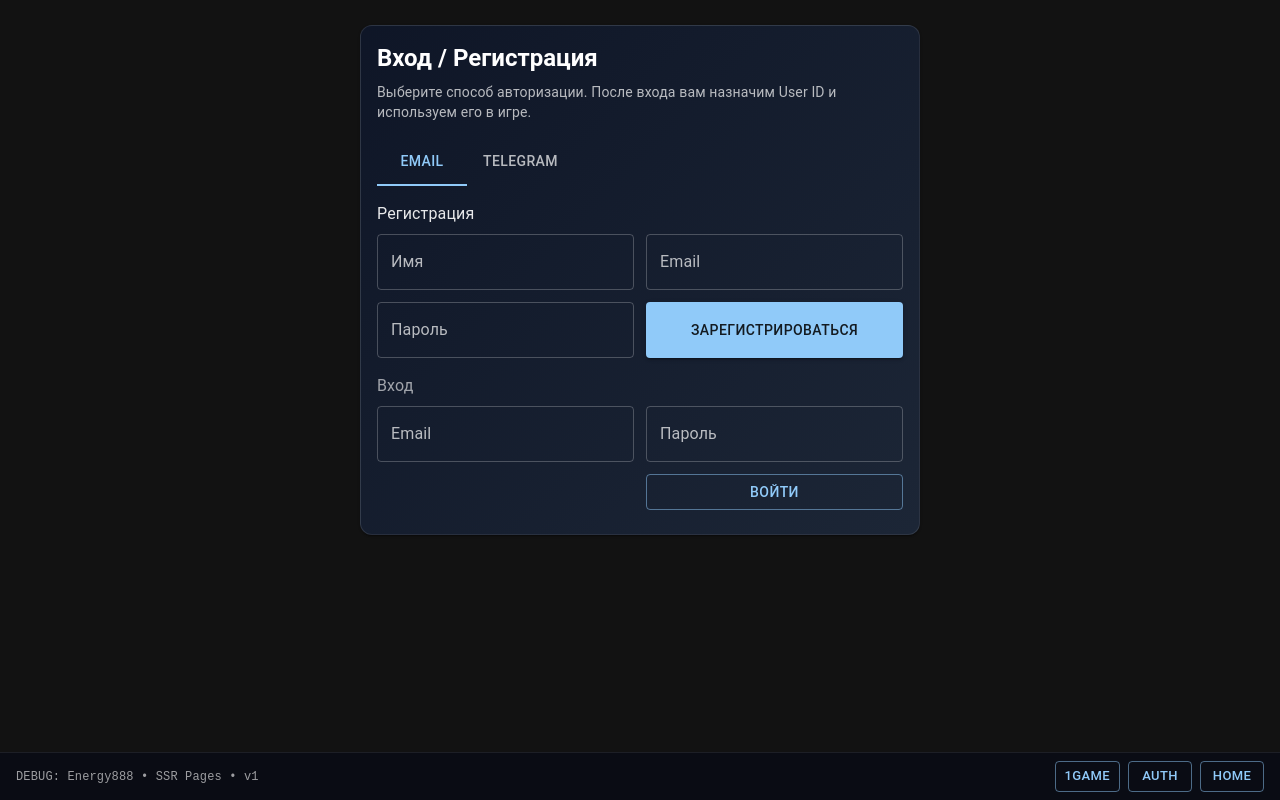
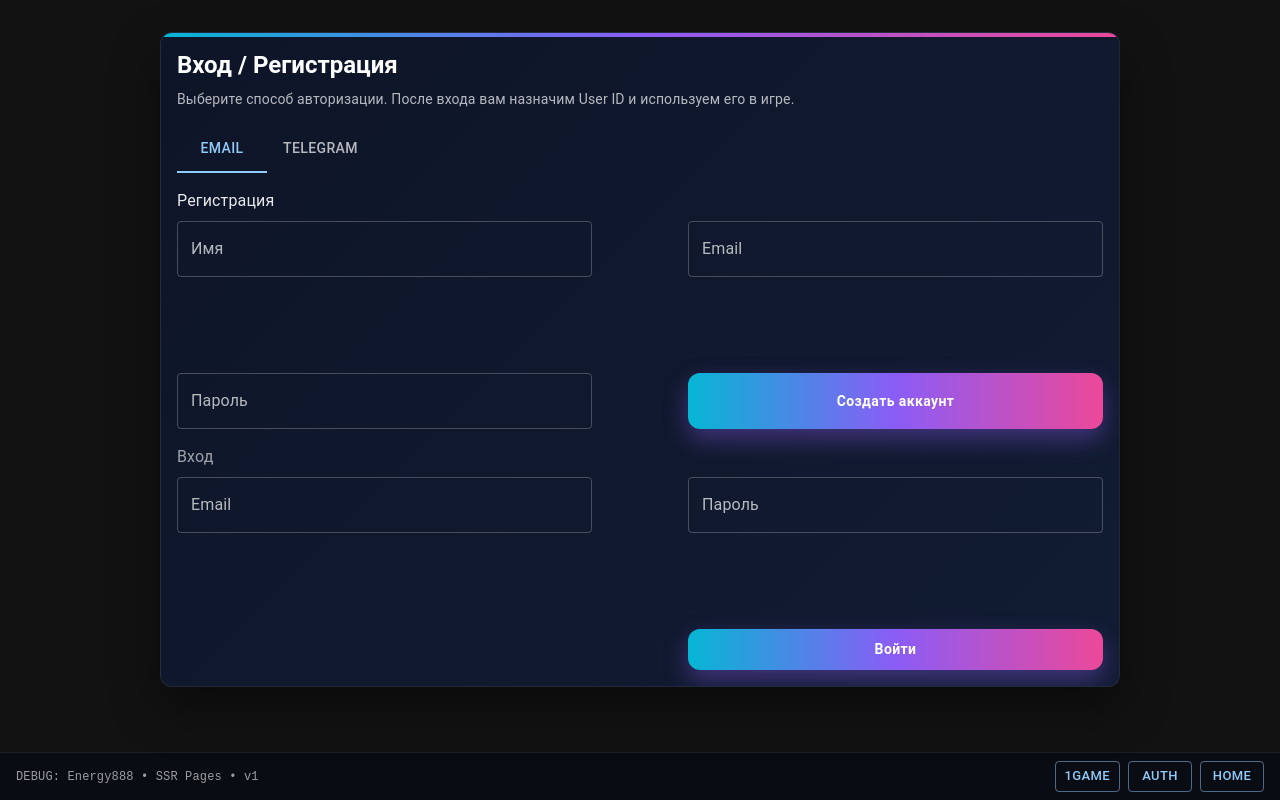
Before and after one commit to mag8888/energy888, a Next.js app in the folder game-ssr/: page /auth in a window 1280 px wide. Built offline with nearby package versions, Linux system fonts and the light colour scheme.

Commit message:
feat(ui): stylish auth page — glass cards with gradient top line, gradient buttons, profile welcome panel; reusable GlassCard/GradientButton components

```diff
--- a/game-ssr/src/pages/auth.tsx
+++ b/game-ssr/src/pages/auth.tsx
@@ -1,6 +1,8 @@
 import { useEffect, useMemo, useRef, useState } from 'react';
-import { Box, Button, Card, CardContent, Tab, Tabs, TextField, Typography, Alert, Snackbar } from '@mui/material';
+import { Avatar, Box, Button, Card, CardContent, Tab, Tabs, TextField, Typography, Alert, Snackbar, Stack } from '@mui/material';
 import { useAuth } from '@/lib/auth';
+import GlassCard from '@/ui/GlassCard';
+import GradientButton from '@/ui/GradientButton';
 
 export default function AuthPage() {
   const { user, registerEmail, loginEmail, loginTelegram } = useAuth();
@@ -40,9 +42,27 @@ export default function AuthPage() {
   }, [tab, bot, loginTelegram]);
 
   return (
-    <Box sx={{ minHeight: '70vh', display: 'flex', alignItems: 'center', justifyContent: 'center', p: 2 }}>
-      <Card sx={{ maxWidth: 560, width: '100%', background: 'linear-gradient(135deg, rgba(15,23,42,0.9), rgba(30,41,59,0.9))', border: '1px solid rgba(255,255,255,0.1)', borderRadius: 3 }}>
-        <CardContent>
+    <Box sx={{ minHeight: '70vh', display: 'flex', alignItems: 'center', justifyContent: 'center', p: { xs: 1.5, md: 4 }, gap: 3, flexDirection: 'column' }}>
+      {/* Profile welcome panel */}
+      {user && (
+        <GlassCard sx={{ maxWidth: 960, width: '100%', p: 2.5 }}>
+          <Stack direction="row" alignItems="center" justifyContent="space-between">
+            <Stack direction="row" spacing={2} alignItems="center">
+              <Avatar sx={{ width: 48, height: 48, background: 'linear-gradient(135deg,#06B6D4,#8B5CF6,#EC4899)', color: '#fff' }}>{user.username?.[0]?.toUpperCase()||'U'}</Avatar>
+              <Box>
+                <Typography sx={{ color: '#fff', fontWeight: 800, fontSize: 20 }}>{user.username}</Typography>
+                <Typography sx={{ color: 'rgba(255,255,255,0.75)' }}>Добро пожаловать в игру!</Typography>
+              </Box>
+            </Stack>
+            <Stack direction={{ xs:'column', sm:'row' }} spacing={1}>
+              <Button href="/1game" variant="outlined" sx={{ borderColor:'rgba(255,255,255,0.2)', color:'#fff' }}>Перейти в игру</Button>
+              <Button onClick={()=>location.reload()} variant="outlined" sx={{ borderColor:'rgba(255,255,255,0.2)', color:'#fff' }}>Обновить</Button>
+            </Stack>
+          </Stack>
+        </GlassCard>
+      )}
+
+      <GlassCard sx={{ maxWidth: 960, width: '100%' }}>
         <Typography variant="h5" sx={{ color: 'white', fontWeight: 'bold', mb: 1 }}>Вход / Регистрация</Typography>
         <Typography variant="body2" sx={{ color: 'rgba(255,255,255,0.7)', mb: 2 }}>Выберите способ авторизации. После входа вам назначим User ID и используем его в игре.</Typography>
         <Tabs value={tab} onChange={(_, v) => setTab(v)} sx={{ mb: 2 }}>
@@ -53,18 +73,18 @@ export default function AuthPage() {
           {tab === 0 && (
             <Box>
               <Typography sx={{ color: 'rgba(255,255,255,0.9)', mb: 1 }}>Регистрация</Typography>
-              <Box sx={{ display: 'grid', gap: 1.5, gridTemplateColumns: '1fr 1fr' }}>
+              <Box sx={{ display: 'grid', gap: 12, gridTemplateColumns: { xs: '1fr', sm: '1fr 1fr' } }}>
                 <TextField label="Имя" value={form.name} onChange={e=>setForm({...form, name: e.target.value})} fullWidth />
                 <TextField label="Email" value={form.email} onChange={e=>setForm({...form, email: e.target.value})} fullWidth />
                 <TextField label="Пароль" type="password" value={form.password} onChange={e=>setForm({...form, password: e.target.value})} fullWidth />
-                <Button variant="contained" onClick={async ()=>{ try{ await registerEmail(form.name, form.email, form.password); setSnackbar('Регистрация успешна'); }catch(e:any){ setSnackbar(e.message||'Ошибка'); } }}>Зарегистрироваться</Button>
+                <GradientButton onClick={async ()=>{ try{ await registerEmail(form.name, form.email, form.password); setSnackbar('Регистрация успешна'); }catch(e:any){ setSnackbar(e.message||'Ошибка'); } }}>Создать аккаунт</GradientButton>
               </Box>
               <Typography sx={{ color: 'rgba(255,255,255,0.6)', mt: 2, mb: 1 }}>Вход</Typography>
-              <Box sx={{ display: 'grid', gap: 1.5, gridTemplateColumns: '1fr 1fr' }}>
+              <Box sx={{ display: 'grid', gap: 12, gridTemplateColumns: { xs: '1fr', sm: '1fr 1fr' } }}>
                 <TextField label="Email" value={form.email} onChange={e=>setForm({...form, email: e.target.value})} fullWidth />
                 <TextField label="Пароль" type="password" value={form.password} onChange={e=>setForm({...form, password: e.target.value})} fullWidth />
                 <Box />
-                <Button variant="outlined" onClick={async ()=>{ try{ await loginEmail(form.email, form.password); setSnackbar('Вход выполнен'); }catch(e:any){ setSnackbar(e.message||'Ошибка'); } }}>Войти</Button>
+                <GradientButton variant="contained" onClick={async ()=>{ try{ await loginEmail(form.email, form.password); setSnackbar('Вход выполнен'); }catch(e:any){ setSnackbar(e.message||'Ошибка'); } }}>Войти</GradientButton>
               </Box>
             </Box>
           )}
@@ -73,18 +93,17 @@ export default function AuthPage() {
             <Box sx={{ textAlign: 'center' }}>
               <Box id="tg-mount" />
               <Typography sx={{ color: 'rgba(255,255,255,0.6)', mt: 2 }}>Или откройте бота и нажмите «Играть»:</Typography>
-              <Button href={`https://t.me/${bot}`} target="_blank" rel="noreferrer" variant="outlined" sx={{ mt: 1 }}>Открыть бота</Button>
+              <GradientButton href={`https://t.me/${bot}`} target="_blank" rel="noreferrer" sx={{ mt: 1 }}>Открыть бота</GradientButton>
             </Box>
           )}
 
           {user && (
-            <Box sx={{ mt: 3, p: 2, border: '1px solid rgba(34,197,94,0.4)', borderRadius: 2, background: 'rgba(34,197,94,0.08)' }}>
+            <GlassCard sx={{ mt: 3, p: 2 }}>
               <Typography sx={{ color: '#22C55E' }}>В системе как: <b>{user.username}</b> (ID: {user.id})</Typography>
-              <Button href="/1game" variant="contained" sx={{ mt: 1 }}>Перейти в игру</Button>
-            </Box>
+              <GradientButton href="/1game" sx={{ mt: 1 }}>Перейти в игру</GradientButton>
+            </GlassCard>
           )}
-        </CardContent>
-      </Card>
+      </GlassCard>
       <Snackbar open={!!snackbar} autoHideDuration={2500} onClose={()=>setSnackbar(null)}>
         <Alert severity="info">{snackbar}</Alert>
       </Snackbar>
--- /dev/null
+++ b/game-ssr/src/ui/GlassCard.tsx
@@ -0,0 +1,30 @@
+import React from 'react';
+import { Box } from '@mui/material';
+
+type Props = React.PropsWithChildren<{ sx?: any }>;
+
+export default function GlassCard({ children, sx }: Props) {
+  return (
+    <Box sx={{
+      position: 'relative',
+      borderRadius: 3,
+      p: 2,
+      background: 'linear-gradient(135deg, rgba(14,22,45,0.85) 0%, rgba(18,30,56,0.85) 100%)',
+      border: '1px solid rgba(255,255,255,0.08)',
+      boxShadow: '0 20px 50px rgba(0,0,0,0.4)',
+      overflow: 'hidden',
+      '::before': {
+        content: '""',
+        position: 'absolute',
+        left: 0,
+        right: 0,
+        top: 0,
+        height: 4,
+        background: 'linear-gradient(90deg, #06B6D4, #8B5CF6, #EC4899)',
+      },
+      ...sx
+    }}>
+      {children}
+    </Box>
+  );
+}
--- /dev/null
+++ b/game-ssr/src/ui/GradientButton.tsx
@@ -0,0 +1,20 @@
+import React from 'react';
+import { Button } from '@mui/material';
+
+export default function GradientButton(props: any) {
+  const { sx, ...rest } = props;
+  return (
+    <Button {...rest} sx={{
+      textTransform: 'none',
+      fontWeight: 'bold',
+      background: 'linear-gradient(90deg, #06B6D4, #8B5CF6, #EC4899)',
+      color: '#fff',
+      px: 2.5,
+      py: 1,
+      borderRadius: 3,
+      boxShadow: '0 10px 25px rgba(139,92,246,0.4)',
+      '&:hover': { background: 'linear-gradient(90deg, #0891B2, #7C3AED, #DB2777)' },
+      ...sx
+    }} />
+  );
+}
```
Also changed, not shown: game-ssr/src/components/OriginalGameBoard.js (+57 -10 lines), game-ssr/src/data/ratRaceCells.ts (added, +52 -0 lines). Lines whose indentation alone changed are shown as unchanged.
